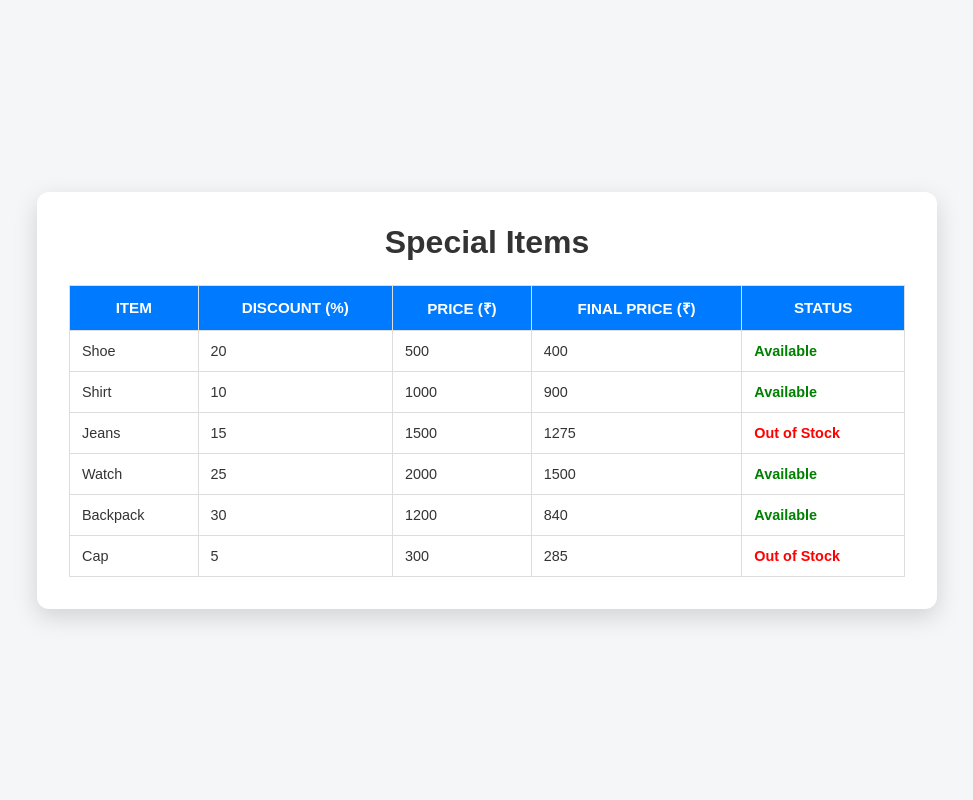
After one commit to chakrapani-N220008/WTLab_220008, a PHP site: page /table.html in a window 1280 px wide. The commit adds this page. Shown: the whole page, without its empty margins (153-1126 px from the left). Run offline with PHP 8.4, Linux system fonts and the light colour scheme.

Commit message:
form,table created

```diff
--- a/index.html
+++ b/index.html
@@ -17,8 +17,8 @@
                 <input type="text" placeholder="search for products,Brands and More" name="search">
             </div>
             <div class="about-section">
-                <a href="#login">login</a>
-                <a href="#cart">cart</a>
+                <a href="form.html">login</a>
+                <a href="table.html">cart</a>
                 <a href="#Become a seller">Become a seller</a>
             </div>
             <div class="profile">
@@ -61,7 +61,6 @@
                     <iframe src="51s_estimation.pdf"></iframe>
                 </div>
               </div>
-
         </div>
 
     </div>
--- a/style.css
+++ b/style.css
@@ -68,11 +68,7 @@ a{
     align-items: center;
     gap: 30px;
 }
-/* h1{
-    text-align: center;
-    margin-top: 50px;
 
-} */
 
 
 .navbar logo{
@@ -80,3 +76,12 @@ a{
     height: 40%;
 
 }
+.available {
+            color: green;
+            font-weight: bold;
+        }
+
+        .out {
+            color: red;
+            font-weight: bold;
+        }
--- /dev/null
+++ b/table.html
@@ -0,0 +1,132 @@
+<!DOCTYPE html>
+<html lang="en">
+<head>
+    <meta charset="UTF-8">
+    <meta name="viewport" content="width=device-width, initial-scale=1.0">
+    <title>Items Store</title>
+    <link rel="stylesheet" href="style.css">
+    <style>
+        * {
+            box-sizing: border-box;
+            font-family: Arial, Helvetica, sans-serif;
+        }
+
+        body {
+            min-height: 100vh;
+            background-color: #f4f6f8;
+            display: flex;
+            justify-content: center;
+            align-items: center;
+        }
+
+        .insert-table {
+            background-color: #ffffff;
+            padding: 2rem;
+            border-radius: 12px;
+            box-shadow: 0 8px 25px rgba(0, 0, 0, 0.15);
+            width: 90%;
+            max-width: 900px;
+        }
+
+        h1 {
+            text-align: center;
+            margin-bottom: 1.5rem;
+            color: #333;
+        }
+
+
+        thead {
+            background-color: #007bff;
+            color: #ffffff;
+        }
+
+        th, td {
+            padding: 12px;
+            border: 1px solid #ddd;
+        }
+
+
+        tbody tr:hover {
+            background-color: #e9f2ff;
+        }
+
+        th {
+            font-size: 0.95rem;
+            text-transform: uppercase;
+        }
+
+        td {
+            font-size: 0.9rem;
+            color: #333;
+        }
+    </style>
+</head>
+
+<body>
+    <div class="insert-table">
+        <h1>Special Items</h1>
+
+        <table style="border-collapse:collapse;width:100%">
+            <thead>
+                <tr>
+                    <th>Item</th>
+                    <th>Discount (%)</th>
+                    <th>Price (₹)</th>
+                    <th>Final Price (₹)</th>
+                    <th>Status</th>
+                </tr>
+            </thead>
+
+            <tbody>
+                <tr>
+                    <td>Shoe</td>
+                    <td>20</td>
+                    <td>500</td>
+                    <td>400</td>
+                    <td class="available">Available</td>
+                </tr>
+
+                <tr>
+                    <td>Shirt</td>
+                    <td>10</td>
+                    <td>1000</td>
+                    <td>900</td>
+                    <td class="available">Available</td>
+                </tr>
+
+                <tr>
+                    <td>Jeans</td>
+                    <td>15</td>
+                    <td>1500</td>
+                    <td>1275</td>
+                    <td class="out">Out of Stock</td>
+                </tr>
+
+                <tr>
+                    <td>Watch</td>
+                    <td>25</td>
+                    <td>2000</td>
+                    <td>1500</td>
+                    <td class="available">Available</td>
+                </tr>
+
+                <tr>
+                    <td>Backpack</td>
+                    <td>30</td>
+                    <td>1200</td>
+                    <td>840</td>
+                    <td class="available">Available</td>
+                </tr>
+
+                <tr>
+                    <td>Cap</td>
+                    <td>5</td>
+                    <td>300</td>
+                    <td>285</td>
+                    <td class="out">Out of Stock</td>
+                </tr>
+            </tbody>
+        </table>
+    </div>
+</body>
+</html>
```
Also changed, not shown: form.html (added, +125 -0 lines).
